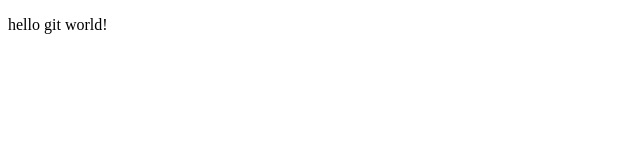
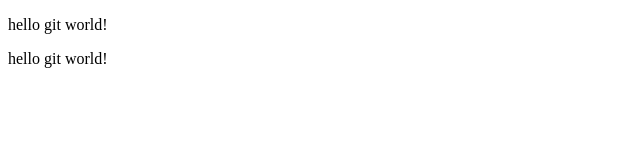
Before and after one commit to risaia1234/test-repo, a plain HTML site: page index.html in a window 1280 px wide. Shown: the full height of the page, 0-640 px from the left. Drawn offline with Linux system fonts and the light colour scheme.

Commit message:
testing again!

```diff
--- a/index.html
+++ b/index.html
@@ -1,5 +1,5 @@
 <!DOCTYPE html>
 <p>hello git world!</p>
 
-
+<p>hello git world!</p>
 </html>
```
